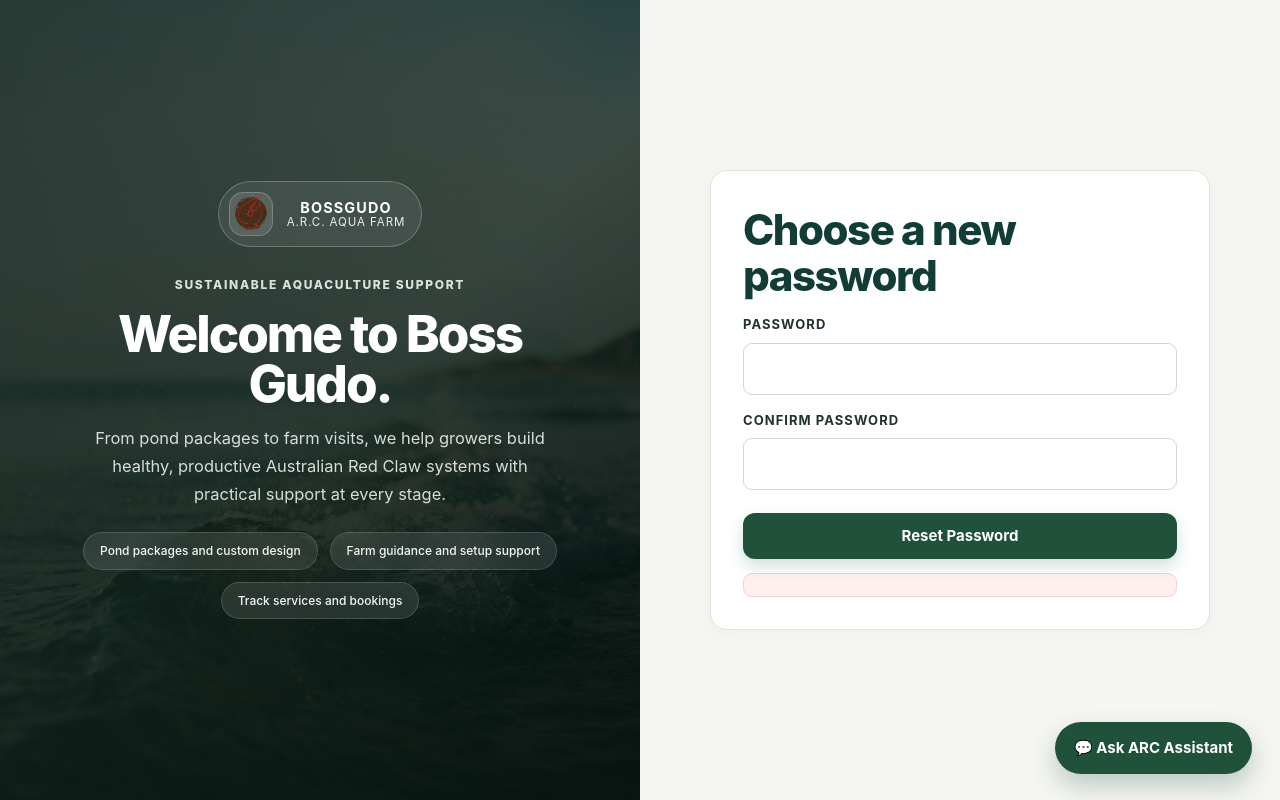
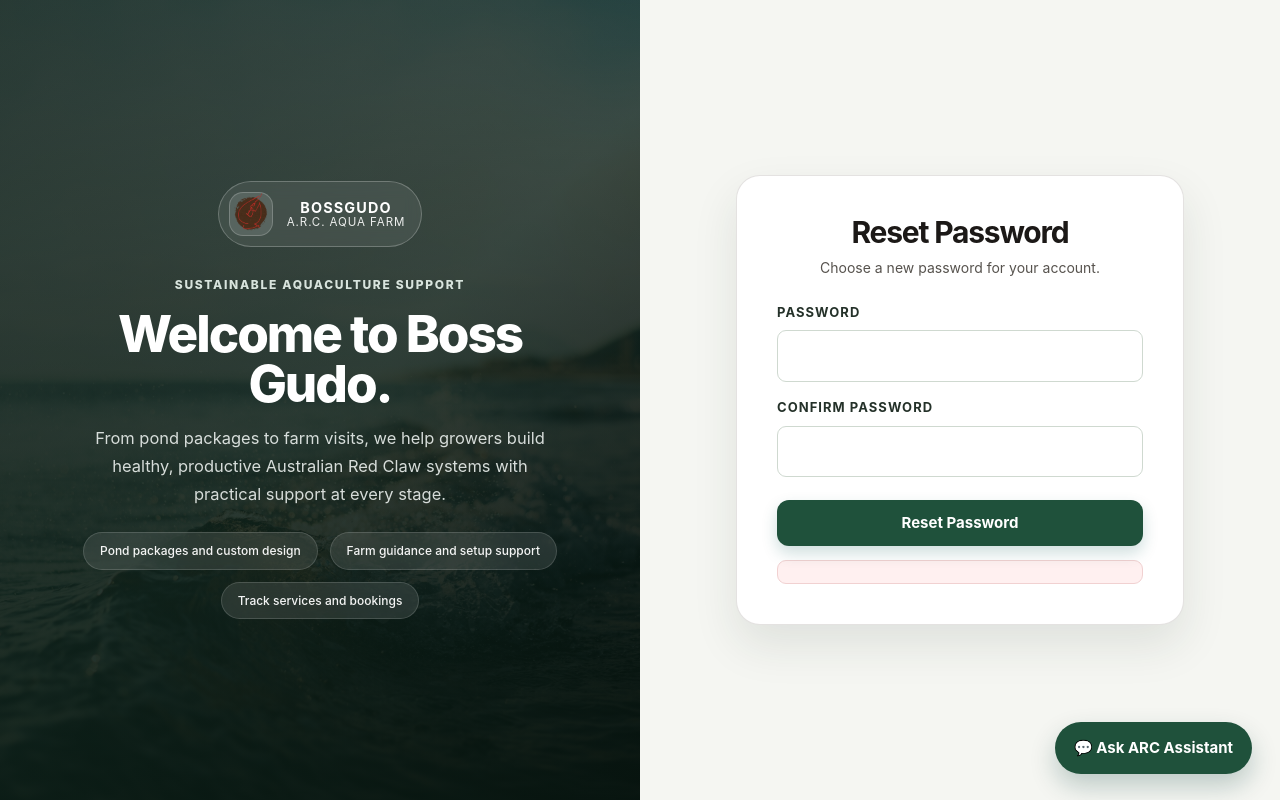
Before and after one commit to gudonavarro/bossgudo-arc-system, a Nuxt app: page /reset-password in a window 1280 px wide. Built offline with nearby package versions, Linux system fonts and the light colour scheme.

Commit message:
Improve forgot and reset password card layouts

```diff
--- a/app/assets/css/style.css
+++ b/app/assets/css/style.css
@@ -2496,6 +2496,40 @@ body[data-page="reset-password"] main {
   margin: 0;
 }
 
+.recovery-panel .recovery-card {
+  width: min(100%, 448px);
+  max-width: 448px;
+  padding: 32px;
+  border: 1px solid rgba(120, 113, 108, 0.2);
+  border-radius: 24px;
+  background: #fff;
+  box-shadow: 0 20px 45px rgba(28, 45, 37, 0.1);
+}
+
+.recovery-card .page-title {
+  margin: 0;
+  color: #1c1917;
+  font-size: clamp(1.5rem, 2.4vw, 1.875rem);
+  font-weight: 700;
+  letter-spacing: -0.04em;
+  line-height: 1.1;
+  text-align: center;
+}
+
+.recovery-card .recovery-subtitle {
+  margin: 8px 0 24px;
+  color: #57534e;
+  font-size: 0.875rem;
+  line-height: 1.5;
+  text-align: center;
+}
+
+@media (min-width: 640px) {
+  .recovery-panel .recovery-card {
+    padding: 40px;
+  }
+}
+
 .register-shell {
   display: grid;
   grid-template-columns: repeat(2, minmax(0, 1fr));
--- a/app/pages/forgot-password.vue
+++ b/app/pages/forgot-password.vue
@@ -37,9 +37,9 @@ async function submit() {
       </div>
     </section>
     <section class="recovery-panel" aria-label="Forgot password form">
-      <section class="panel auth-card">
-        <h1 class="page-title">Reset your password</h1>
-        <p class="muted">Enter your account email to receive reset instructions.</p>
+      <section class="panel auth-card recovery-card">
+        <h1 class="page-title">Forgot Password</h1>
+        <p class="recovery-subtitle">Enter your account email to receive reset instructions.</p>
         <form @submit.prevent="submit">
           <div class="field"><label for="email">EMAIL ADDRESS</label><input id="email" v-model="email" type="email" required></div>
           <button class="primary" type="submit">Send reset instructions</button>
--- a/app/pages/reset-password.vue
+++ b/app/pages/reset-password.vue
@@ -42,8 +42,9 @@ async function submit() {
       </div>
     </section>
     <section class="recovery-panel" aria-label="Reset password form">
-      <section class="panel auth-card">
-        <h1 class="page-title">Choose a new password</h1>
+      <section class="panel auth-card recovery-card">
+        <h1 class="page-title">Reset Password</h1>
+        <p class="recovery-subtitle">Choose a new password for your account.</p>
         <form @submit.prevent="submit">
           <div class="field"><label for="password">PASSWORD</label><input id="password" v-model="password" type="password" required></div>
           <div class="field"><label for="confirmPassword">CONFIRM PASSWORD</label><input id="confirmPassword" v-model="confirmPassword" type="password" required></div>
```
